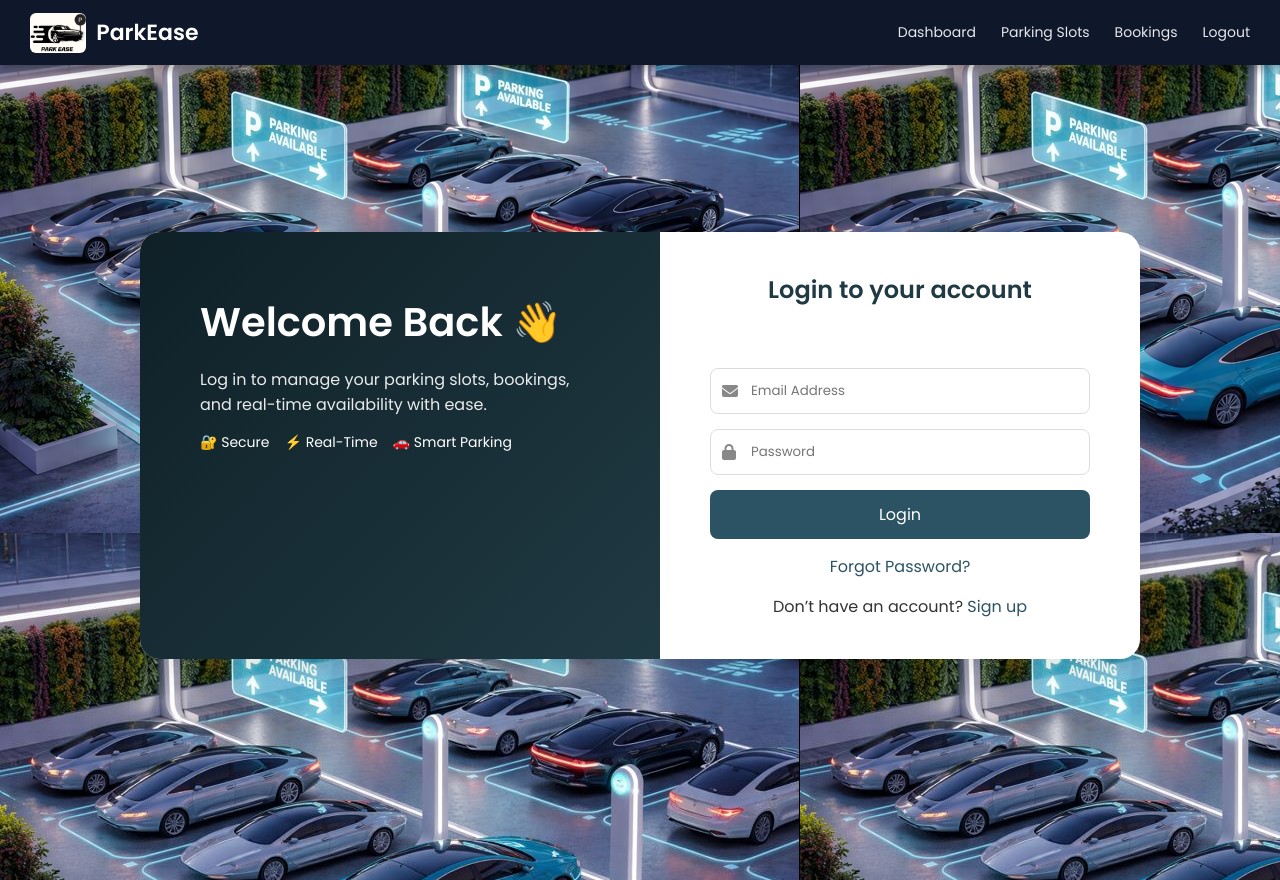
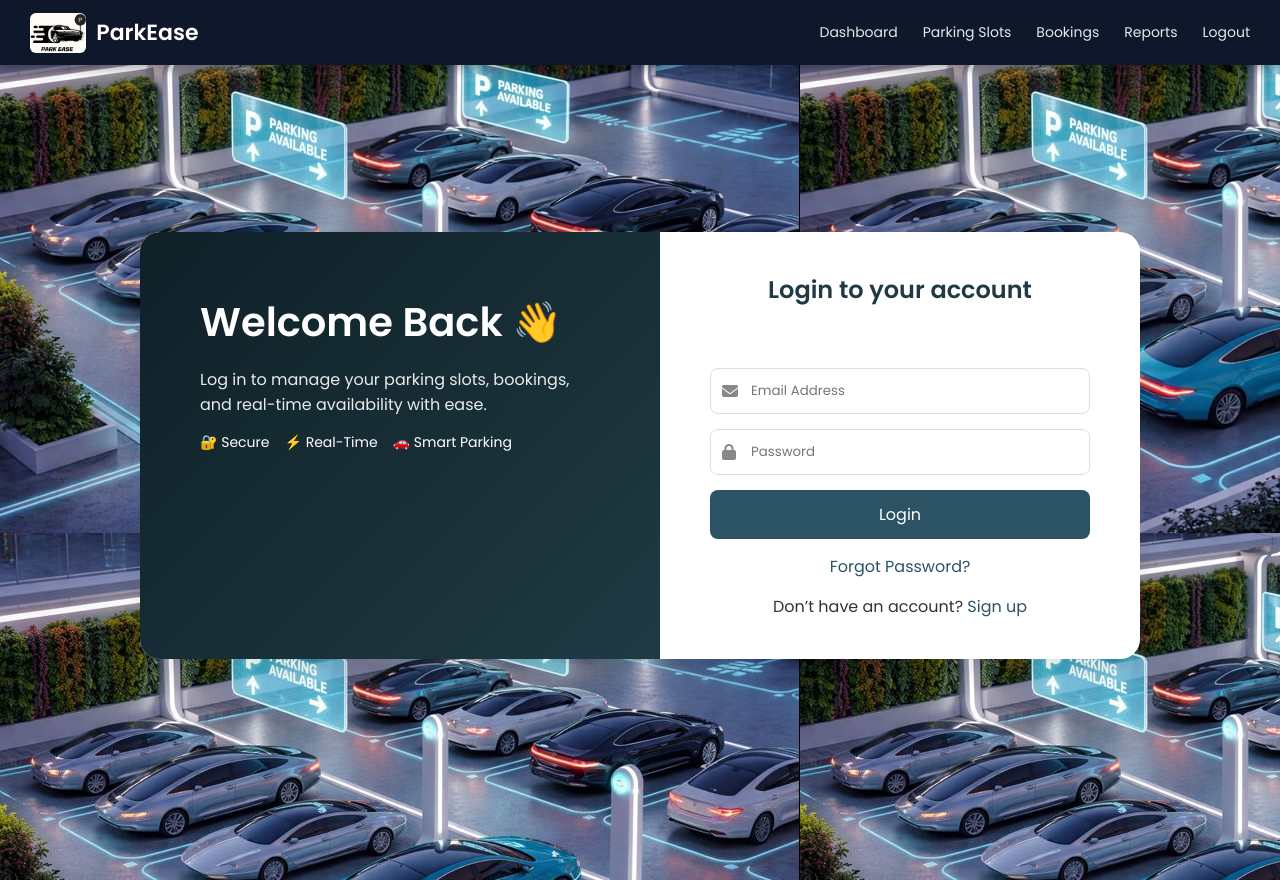
Before and after one commit to pradeep-r04/parkease, a plain HTML site: page index.html in a window 1280 px wide. Shown: the top 880 px of the page. Drawn offline with Linux system fonts and the light colour scheme.

Commit message:
Fix navigation and footer links in index.html
Updated navigation links and added missing links to the footer.

```diff
--- a/index.html
+++ b/index.html
@@ -26,8 +26,9 @@
 
   <ul class="nav-links">
    <li><a href="dashboard.html">Dashboard</a></li>
-    <li>Parking Slots</li>
+    <li><a href="parking-slots.html">Parking Slots</a></li>
     <li><a href="bookings.html">Bookings</a></li>
+    <li><a href="reports.html">Reports</a></li>
     <li class="logout" onclick="logout()">Logout</li>
   </ul>
 </nav>
@@ -99,7 +100,7 @@
         <li><a href="dashboard.html">Dashboard</li></a>
         <li>Parking Slots</li>
         <li><a href="bookings.html">Bookings</a></li>
-        <li>Reports</li>
+        <li><a href="reports.html">Reports</a></li>
       </ul>
     </div>
 
```
